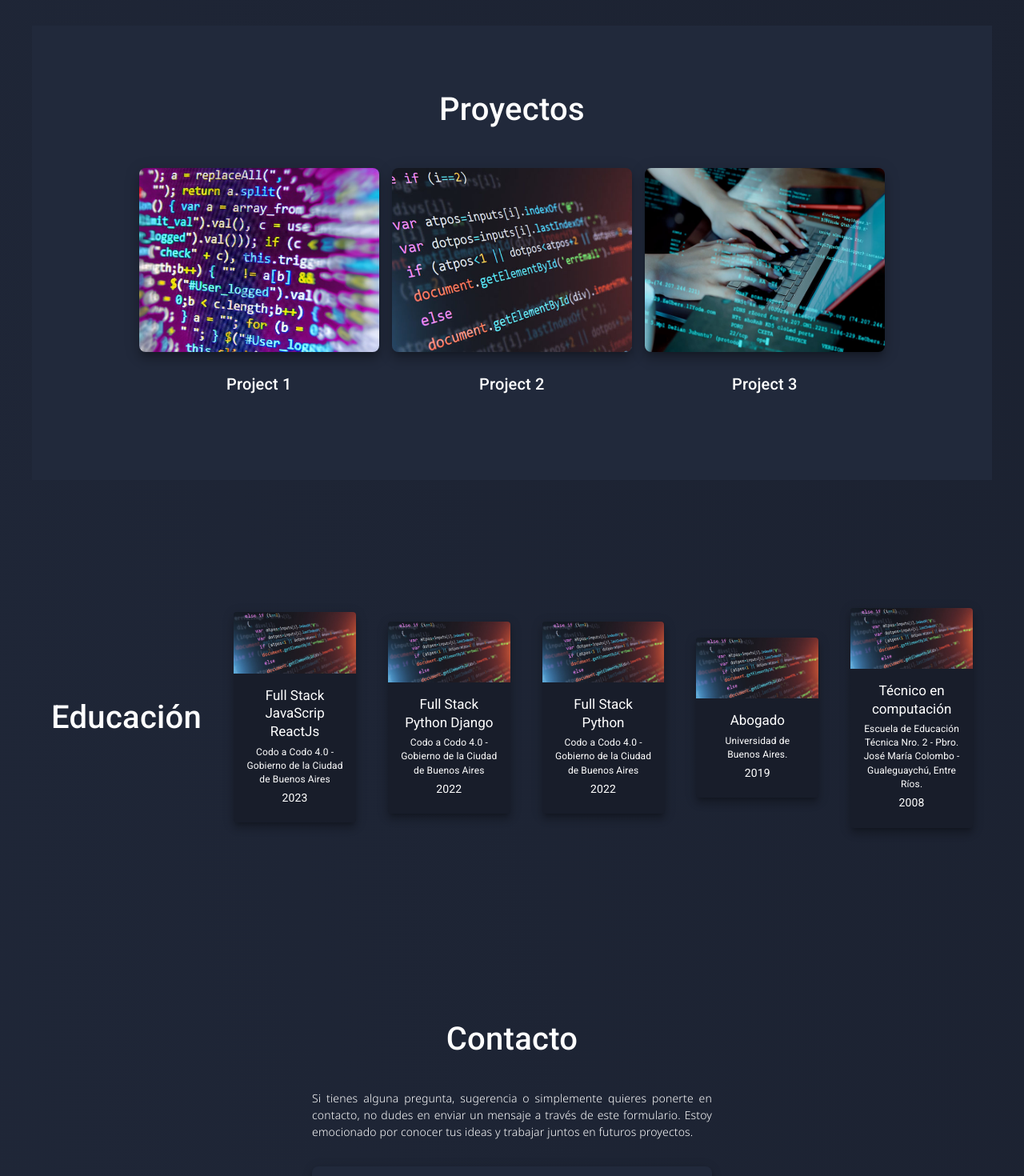
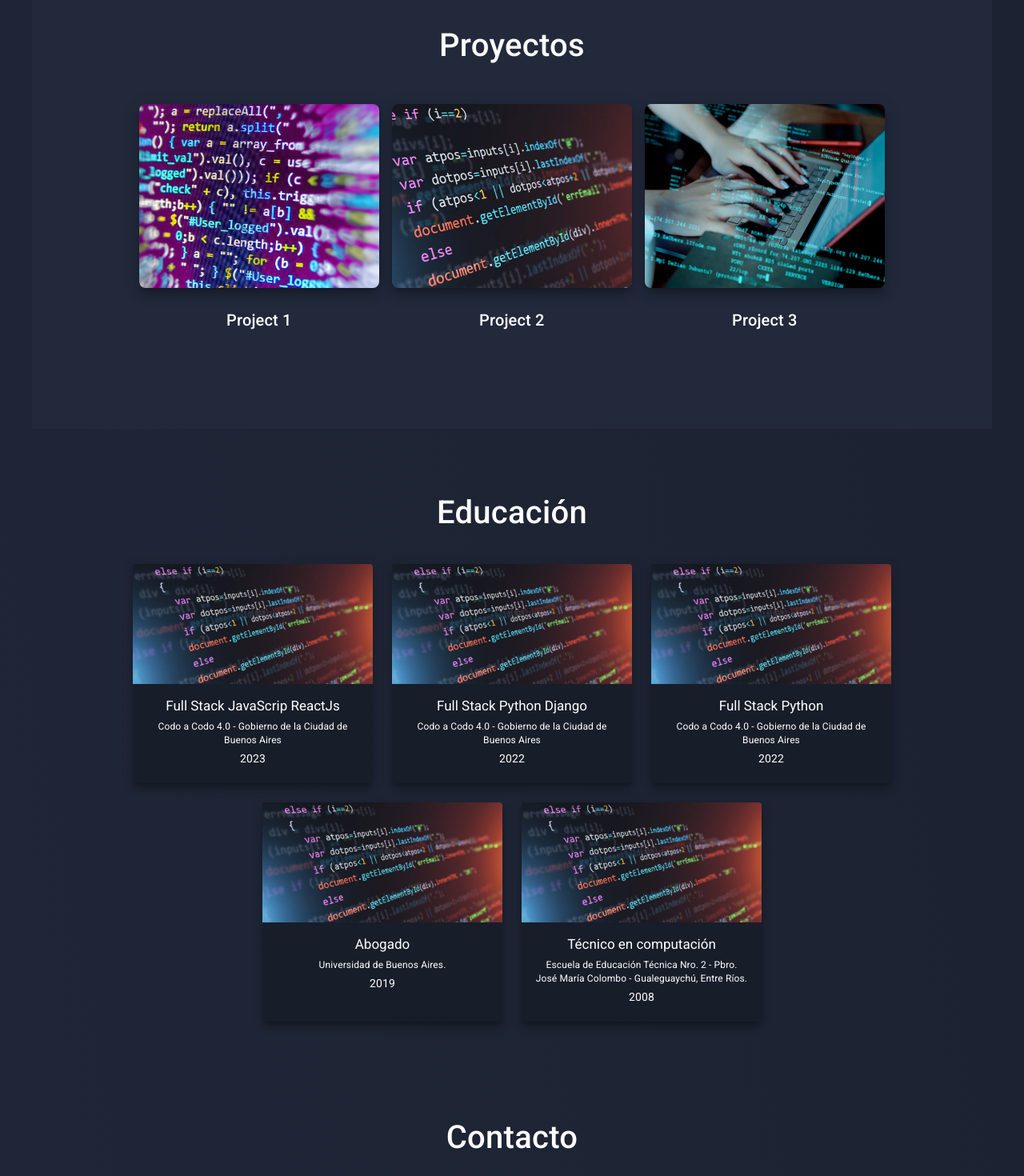
Before and after one commit to RamiroAcostaDev/myPortfolio, a Next.js app: page / in a window 1280 px wide. Shown: the part 2060-3530 px from the top of the page at 80% size. Built offline with nearby package versions, Linux system fonts and the light colour scheme; a web font is replaced by a local one.

Commit message:
education section adapted to responsive design

```diff
--- a/app/components/BlurCard.jsx
+++ b/app/components/BlurCard.jsx
@@ -29,7 +29,7 @@ export default function BlurCard({
       justifyContent={"center"}
       alignItems={"center"}
       gap={2}
-      paddingBottom={{ xs: 5, md: 0 }}
+      paddingBottom={{ xs: 5, md: 2 }}
     >
       <Box
         onClick={handleClick}
--- a/app/components/Contact.jsx
+++ b/app/components/Contact.jsx
@@ -20,7 +20,7 @@ export default function Projects() {
         flexDirection={"column"}
         gap={5}
         paddingTop={{ xs: 5, md: 10 }}
-        paddingBottom={{ xs: 10, md: 20 }}
+        paddingBottom={{ xs: 10, md: 10 }}
       >
         <TitleSections titleContent={"Contacto"} />
         <Box
@@ -41,10 +41,9 @@ export default function Projects() {
               align={"justify"}
               data-aos="zoom-in"
             >
-              Si tienes alguna pregunta, sugerencia o simplemente quieres
-              ponerte en contacto, no dudes en enviar un mensaje a través de
-              este formulario. Estoy emocionado por conocer tus ideas y trabajar
-              juntos en futuros proyectos.
+              ¡Hablemos! Envíame un correo electrónico o contáctame a través de
+              mis redes sociales. Estoy emocionado por conocer tus ideas y
+              trabajar juntos en futuros proyectos.
             </Typography>
           </Box>
           <ContactForm />
--- a/app/components/Education.jsx
+++ b/app/components/Education.jsx
@@ -46,12 +46,20 @@ export default function Education() {
         display={"flex"}
         justifyContent={"center"}
         alignItems={"center"}
-        flexDirection={{ xs: "column", lg: "row" }}
+        flexDirection={"column"}
         gap={5}
-        paddingTop={{ xs: 5, lg: 20 }}
-        paddingBottom={{ xs: 5, lg: 20 }}
+        paddingTop={{ xs: 5, md: 10 }}
+        paddingBottom={{ xs: 10, md: 5 }}
       >
+        <Box>
           <TitleSections titleContent={"Educación"} />
+        </Box>
+        <Box
+          display={"flex"}
+          justifyContent={"center"}
+          gap={3}
+          flexWrap={"wrap"}
+        >
           {educationItem.map(({ title, description, date, img }, index) => (
             <EducationCard
               key={index}
@@ -62,6 +70,7 @@ export default function Education() {
             />
           ))}
         </Box>
+      </Box>
     </Container>
   );
 }
--- a/app/components/EducationCard.jsx
+++ b/app/components/EducationCard.jsx
@@ -23,7 +23,7 @@ export default function EducationCard({
 }) {
   return (
     <Card
-      sx={{ maxWidth: 300, backgroundColor: "#181D2A" }}
+      sx={{ width: "300px", backgroundColor: "#181D2A" }}
       data-aos="zoom-in"
       raised={true}
     >
--- a/app/components/Projects.jsx
+++ b/app/components/Projects.jsx
@@ -35,7 +35,7 @@ export default function Projects() {
         <TitleSections titleContent={"Proyectos"} />
         <Box
           display={"flex"}
-          flexDirection={{ xs: "column", md: "row" }}
+          flexWrap={"wrap"}
           justifyContent={"center"}
           alignItems={"center"}
         >
--- a/app/components/Skills.jsx
+++ b/app/components/Skills.jsx
@@ -84,7 +84,7 @@ export default function Skills() {
         flexDirection={"column"}
         gap={5}
         paddingTop={{ xs: 5, md: 10 }}
-        paddingBottom={{ xs: 10, md: 20 }}
+        paddingBottom={{ xs: 10, md: 10 }}
       >
         <TitleSections titleContent={"Mis habilidades"} />
 
@@ -92,7 +92,6 @@ export default function Skills() {
           display={"flex"}
           justifyContent={"center"}
           alignItems={{ xs: "center", md: "flex-start" }}
-          flexDirection={{ xs: "column", md: "row" }}
           flexWrap={"wrap"}
           gap={{ xs: 4, md: 7 }}
         >
```
Lines whose indentation alone changed are shown as unchanged.
